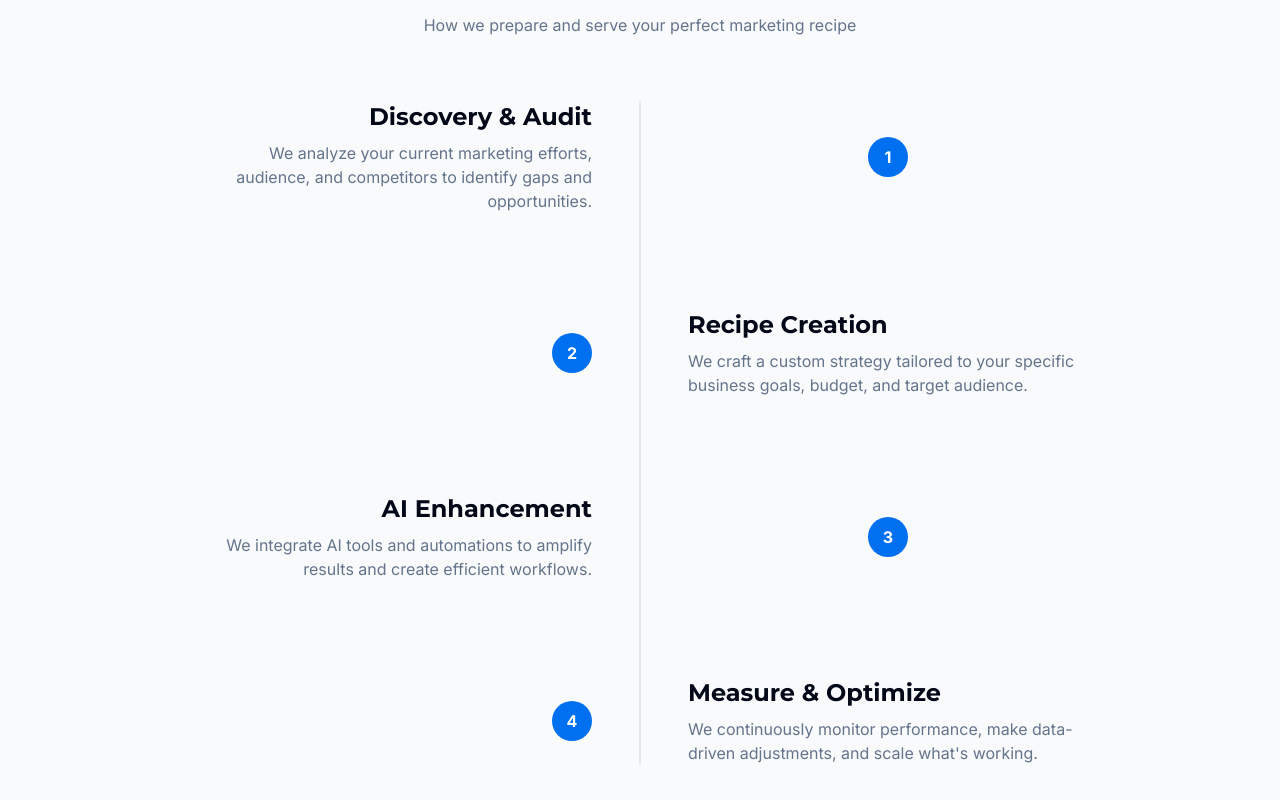
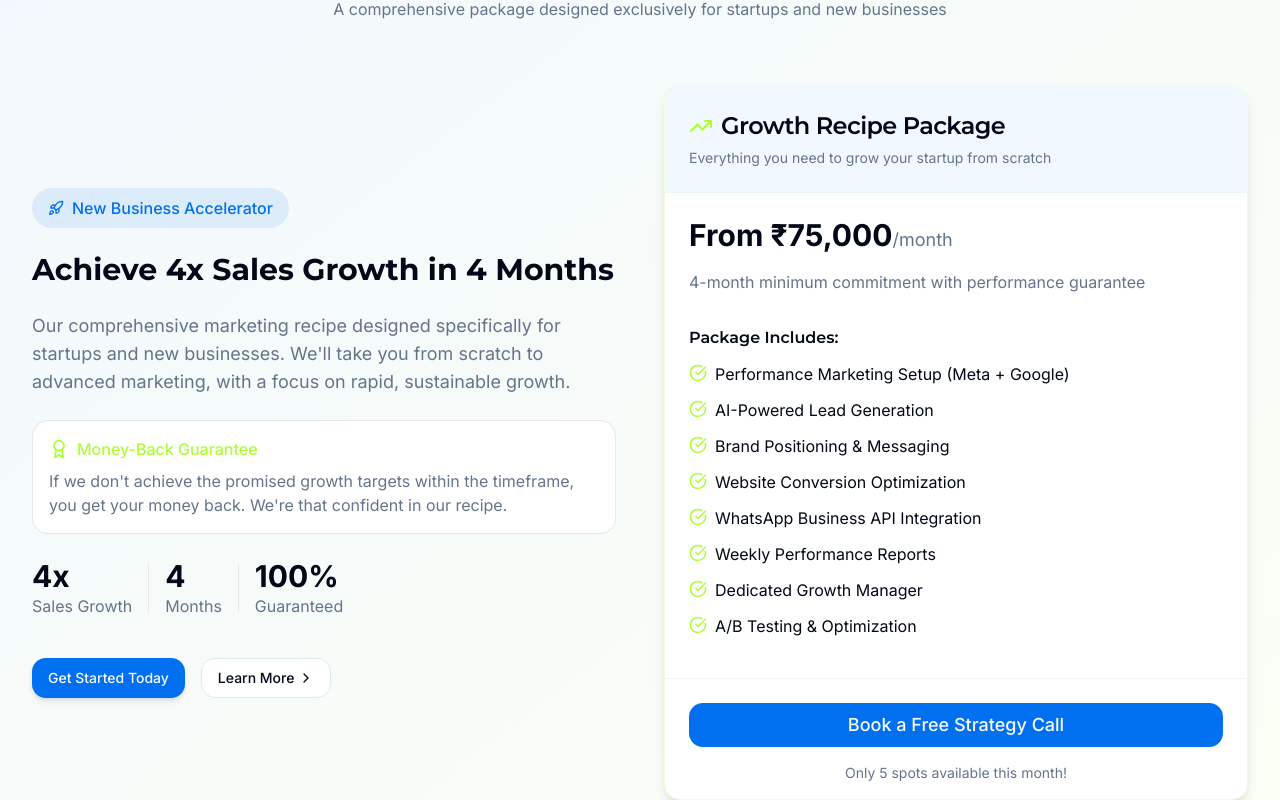
Before and after one commit to NitinUp1212/recipe-ai-growth, a React (Vite) app: page /services in a window 1280 px wide. Shown: the part 1271-2071 px from the top of the page. Built offline with nearby package versions, Linux system fonts and the light colour scheme.

Commit message:
Add Performance Marketing Package
Add a new package for performance marketing tailored for startups, including a 4-month plan with a 4x sales guarantee.

```diff
--- /dev/null
+++ b/src/components/StartupPackage.tsx
@@ -0,0 +1,154 @@
+
+import { NavLink } from "react-router-dom";
+import { ChevronRight, Rocket, TrendingUp, CheckCircle, Award } from "lucide-react";
+import { Button } from "@/components/ui/button";
+import { Card, CardContent, CardDescription, CardFooter, CardHeader, CardTitle } from "@/components/ui/card";
+import { motion } from "framer-motion";
+
+const StartupPackage = () => {
+  const packageIncludes = [
+    "Performance Marketing Setup (Meta + Google)",
+    "AI-Powered Lead Generation",
+    "Brand Positioning & Messaging",
+    "Website Conversion Optimization",
+    "WhatsApp Business API Integration",
+    "Weekly Performance Reports",
+    "Dedicated Growth Manager",
+    "A/B Testing & Optimization",
+  ];
+
+  return (
+    <section className="py-16 bg-gradient-to-br from-primary/5 to-neon/5">
+      <div className="container-custom">
+        <div className="text-center mb-16">
+          <h2 className="text-3xl md:text-4xl font-bold mb-4">The Startup Growth Recipe</h2>
+          <p className="text-muted-foreground max-w-2xl mx-auto">
+            A comprehensive package designed exclusively for startups and new businesses
+          </p>
+        </div>
+
+        <div className="grid lg:grid-cols-2 gap-12 items-center">
+          <motion.div
+            initial={{ opacity: 0, y: 20 }}
+            whileInView={{ opacity: 1, y: 0 }}
+            viewport={{ once: true }}
+            transition={{ duration: 0.5 }}
+          >
+            <div className="space-y-6">
+              <div className="inline-flex items-center gap-2 bg-primary/10 text-primary px-4 py-2 rounded-full font-medium">
+                <Rocket size={16} />
+                <span>New Business Accelerator</span>
+              </div>
+
+              <h3 className="text-3xl font-bold">Achieve 4x Sales Growth in 4 Months</h3>
+
+              <p className="text-lg text-muted-foreground">
+                Our comprehensive marketing recipe designed specifically for startups and new businesses. We'll take you from scratch to advanced marketing, with a focus on rapid, sustainable growth.
+              </p>
+
+              <div className="bg-white p-4 rounded-lg border border-gray-200">
+                <div className="flex items-center gap-2 mb-2 text-neon font-medium">
+                  <Award size={20} />
+                  <span>Money-Back Guarantee</span>
+                </div>
+                <p className="text-muted-foreground">
+                  If we don't achieve the promised growth targets within the timeframe, you get your money back. We're that confident in our recipe.
+                </p>
+              </div>
+
+              <div className="flex items-center gap-4">
+                <div>
+                  <div className="text-3xl font-bold">4x</div>
+                  <div className="text-muted-foreground">Sales Growth</div>
+                </div>
+
+                <div className="h-12 w-px bg-gray-200"></div>
+
+                <div>
+                  <div className="text-3xl font-bold">4</div>
+                  <div className="text-muted-foreground">Months</div>
+                </div>
+
+                <div className="h-12 w-px bg-gray-200"></div>
+
+                <div>
+                  <div className="text-3xl font-bold">100%</div>
+                  <div className="text-muted-foreground">Guaranteed</div>
+                </div>
+              </div>
+
+              <div className="flex flex-wrap gap-4 pt-4">
+                <NavLink to="/contact">
+                  <Button className="btn-primary">Get Started Today</Button>
+                </NavLink>
+                <NavLink to="/services">
+                  <Button variant="outline" className="flex items-center gap-1">
+                    Learn More <ChevronRight size={16} />
+                  </Button>
+                </NavLink>
+              </div>
+            </div>
+          </motion.div>
+
+          <motion.div
+            initial={{ opacity: 0, y: 20 }}
+            whileInView={{ opacity: 1, y: 0 }}
+            viewport={{ once: true }}
+            transition={{ duration: 0.5, delay: 0.2 }}
+          >
+            <Card className="border-neon/20 bg-white shadow-lg hover:shadow-xl transition-shadow overflow-hidden">
+              <CardHeader className="bg-primary/5 border-b border-neon/10">
+                <CardTitle className="text-2xl flex items-center gap-2">
+                  <TrendingUp className="text-neon" />
+                  Growth Recipe Package
+                </CardTitle>
+                <CardDescription>
+                  Everything you need to grow your startup from scratch
+                </CardDescription>
+              </CardHeader>
+              <CardContent className="pt-6">
+                <div className="space-y-4">
+                  <div className="text-3xl font-bold">
+                    From ₹75,000<span className="text-lg text-muted-foreground font-normal">/month</span>
+                  </div>
+                  <p className="text-muted-foreground">
+                    4-month minimum commitment with performance guarantee
+                  </p>
+
+                  <div className="py-4">
+                    <h4 className="font-semibold mb-3">Package Includes:</h4>
+                    <ul className="space-y-3">
+                      {packageIncludes.map((item, i) => (
+                        <motion.li
+                          key={i}
+                          className="flex items-start gap-2"
+                          initial={{ opacity: 0, x: -20 }}
+                          whileInView={{ opacity: 1, x: 0 }}
+                          viewport={{ once: true }}
+                          transition={{ duration: 0.3, delay: 0.1 * i }}
+                        >
+                          <CheckCircle size={18} className="text-neon mt-0.5 flex-shrink-0" />
+                          <span>{item}</span>
+                        </motion.li>
+                      ))}
+                    </ul>
+                  </div>
+                </div>
+              </CardContent>
+              <CardFooter className="border-t border-gray-100 pt-6 pb-4 flex-col items-stretch gap-4">
+                <Button className="w-full text-lg" size="lg">
+                  Book a Free Strategy Call
+                </Button>
+                <p className="text-center text-sm text-muted-foreground">
+                  Only 5 spots available this month!
+                </p>
+              </CardFooter>
+            </Card>
+          </motion.div>
+        </div>
+      </div>
+    </section>
+  );
+};
+
+export default StartupPackage;
--- a/src/pages/Index.tsx
+++ b/src/pages/Index.tsx
@@ -1,10 +1,10 @@
-
 import { NavLink } from "react-router-dom";
 import { ArrowDown, BarChart3, Search, Globe, MessageSquare, Bot, LineChart } from "lucide-react";
 import { Button } from "@/components/ui/button";
 import RecipeCard from "@/components/RecipeCard";
 import TestimonialCard from "@/components/TestimonialCard";
 import CallToAction from "@/components/CallToAction";
+import StartupPackage from "@/components/StartupPackage";
 
 const Index = () => {
   const services = [
@@ -172,6 +172,9 @@ const Index = () => {
         </div>
       </section>
 
+      {/* Startup Package Section */}
+      <StartupPackage />
+
       {/* How It Works Section */}
       <section className="py-20 md:py-28">
         <div className="container-custom">
--- a/src/pages/ServicesIndex.tsx
+++ b/src/pages/ServicesIndex.tsx
@@ -1,7 +1,7 @@
-
 import { BarChart3, Search, Globe, MessageSquare, Bot, LineChart } from "lucide-react";
 import RecipeCard from "@/components/RecipeCard";
 import CallToAction from "@/components/CallToAction";
+import StartupPackage from "@/components/StartupPackage";
 
 const ServicesIndex = () => {
   const services = [
@@ -80,6 +80,9 @@ const ServicesIndex = () => {
           </div>
         </div>
       </section>
+
+      {/* Startup Package Section */}
+      <StartupPackage />
 
       {/* Process Section */}
       <section className="py-20 bg-gray-50">
```
